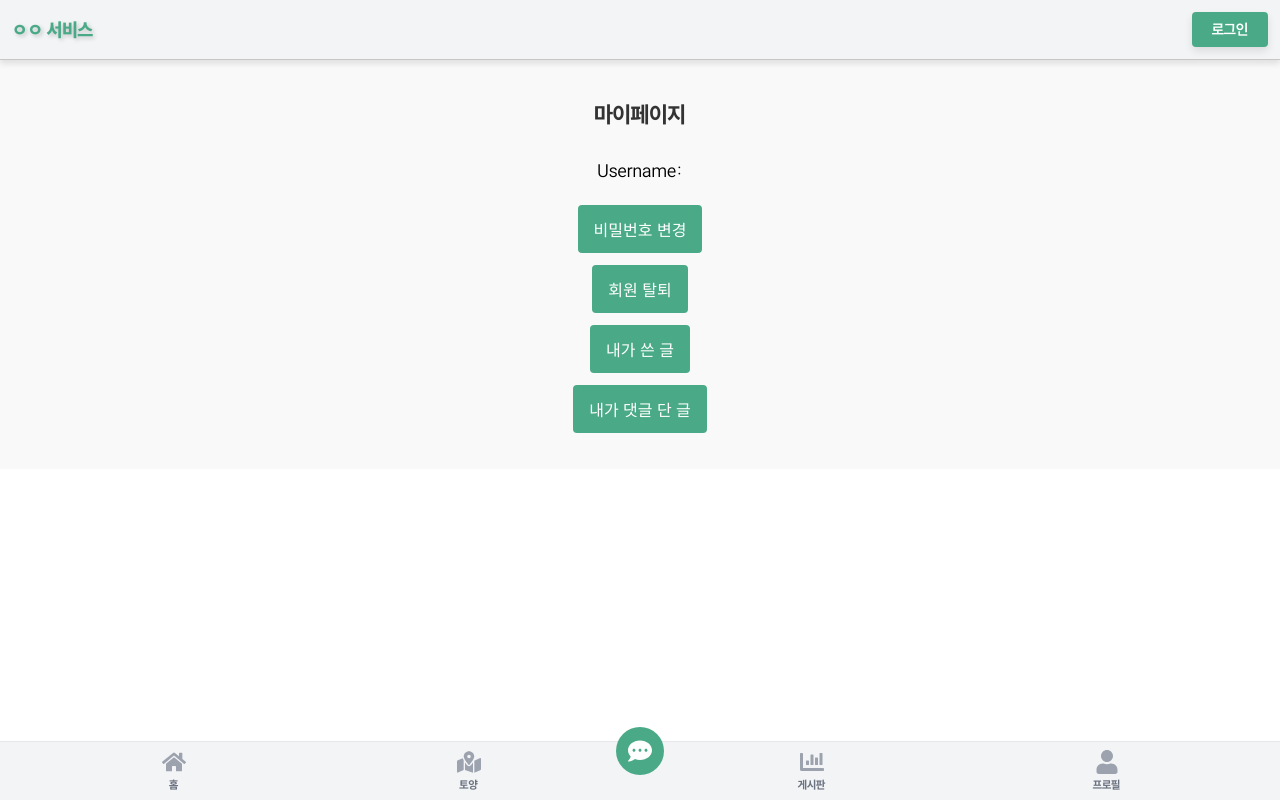
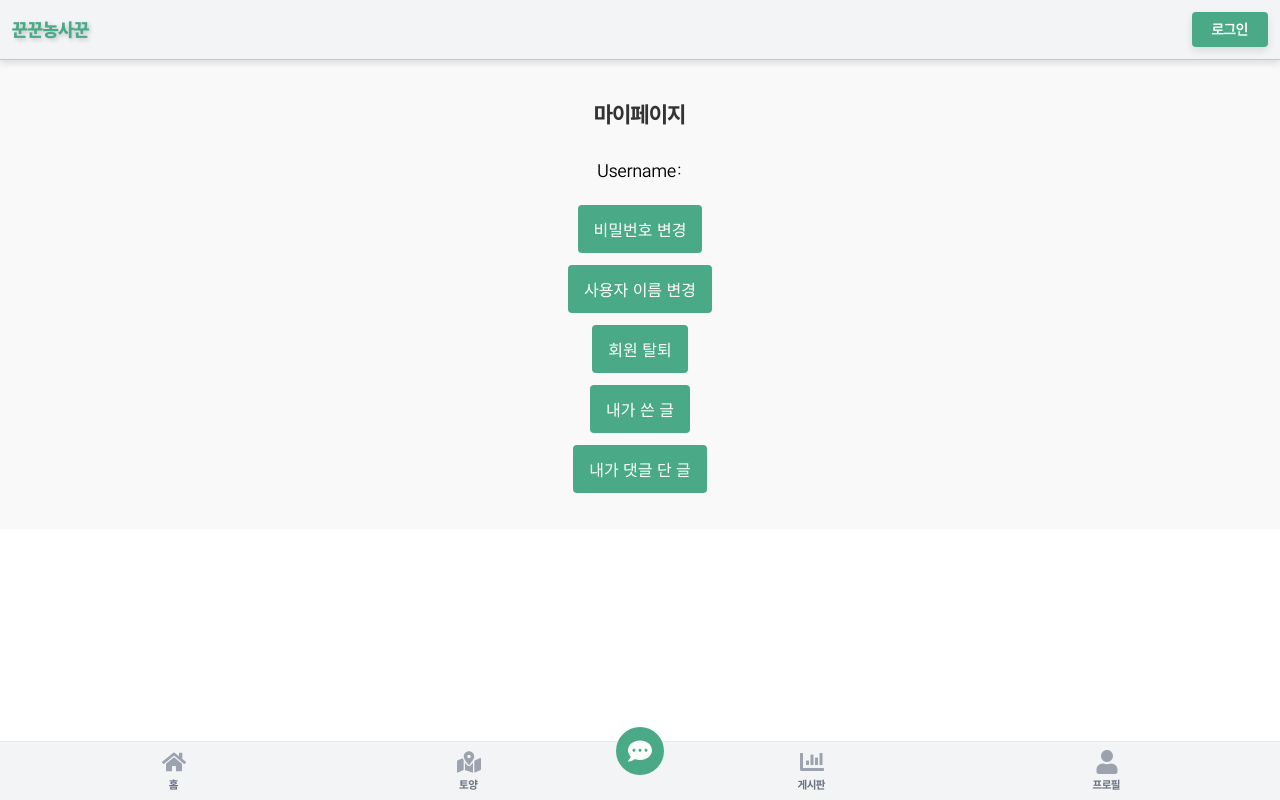
Before and after one commit to minjuko/farm-copilot, a React (Create React App) app: page /mypage in a window 1280 px wide. Built offline with nearby package versions, Linux system fonts and the light colour scheme; no server answers.

Commit message:
feat: 사용자 이름 변경 API

```diff
--- a/src/components/layouts/TopBar.jsx
+++ b/src/components/layouts/TopBar.jsx
@@ -107,7 +107,7 @@ const TopBar = () => {
 
   return (
     <TopBars>
-      <Logo>ㅇㅇ 서비스</Logo>
+      <Logo> 꾼꾼농사꾼 </Logo>
       <RightSection>
         {isLoggedIn ? (
           <>
--- /dev/null
+++ b/src/components/templates/ChangeUsernameModal.jsx
@@ -0,0 +1,82 @@
+import React, { useState } from "react";
+import axios from "axios";
+import styled from "styled-components";
+import Modal from "react-modal";
+
+const Container = styled.div`
+  display: flex;
+  flex-direction: column;
+  align-items: center;
+  padding: 24px;
+  background-color: white;
+  border-radius: 8px;
+  box-shadow: 0 4px 8px rgba(0, 0, 0, 0.2);
+`;
+
+const Title = styled.h2`
+  margin-bottom: 16px;
+  color: #333;
+`;
+
+const Input = styled.input`
+  padding: 8px;
+  font-size: 16px;
+  margin-bottom: 16px;
+  border: 1px solid #ccc;
+  border-radius: 4px;
+`;
+
+const Button = styled.button`
+  padding: 12px 16px;
+  font-size: 16px;
+  color: white;
+  background-color: #4aaa87;
+  border: none;
+  border-radius: 4px;
+  cursor: pointer;
+  &:hover {
+    background-color: #6dc4b0;
+  }
+`;
+
+const ChangeUsernameModal = ({ isOpen, onRequestClose, setUsername }) => {
+  const [newUsername, setNewUsername] = useState("");
+
+  const handleUsernameChange = async () => {
+    try {
+      const csrfToken = document.cookie.match(/csrftoken=([^;]*)/)[1];
+      const response = await axios.post(
+        "http://localhost:8000/login/change_username/",
+        JSON.stringify({ new_username: newUsername }),
+        {
+          headers: {
+            "Content-Type": "application/json",
+            "X-CSRFToken": csrfToken,
+          },
+          withCredentials: true,
+        }
+      );
+      setUsername(newUsername);
+      onRequestClose();
+    } catch (error) {
+      console.error("Failed to change username", error);
+    }
+  };
+
+  return (
+    <Modal isOpen={isOpen} onRequestClose={onRequestClose}>
+      <Container>
+        <Title>사용자 이름 변경</Title>
+        <Input
+          type="text"
+          value={newUsername}
+          onChange={(e) => setNewUsername(e.target.value)}
+          placeholder="새로운 사용자 이름"
+        />
+        <Button onClick={handleUsernameChange}>변경</Button>
+      </Container>
+    </Modal>
+  );
+};
+
+export default ChangeUsernameModal;
--- a/src/components/templates/MyPageTemplate.jsx
+++ b/src/components/templates/MyPageTemplate.jsx
@@ -1,9 +1,9 @@
-// MyPage.js
 import React, { useEffect, useState } from "react";
 import { useNavigate } from "react-router-dom";
 import axios from "axios";
 import styled from "styled-components";
 import ChangePasswordModal from "./ChangePasswordModal";
+import ChangeUsernameModal from "./ChangeUsernameModal"; // 새로운 모달 컴포넌트 추가
 
 const Container = styled.div`
   display: flex;
@@ -44,6 +44,7 @@ const Button = styled.button`
 const MyPageTemplate = () => {
   const [username, setUsername] = useState("");
   const [isPasswordModalOpen, setIsPasswordModalOpen] = useState(false);
+  const [isUsernameModalOpen, setIsUsernameModalOpen] = useState(false); // 새로운 상태 추가
   const navigate = useNavigate();
 
   useEffect(() => {
@@ -63,6 +64,10 @@ const MyPageTemplate = () => {
     setIsPasswordModalOpen(true);
   };
 
+  const handleUsernameChange = () => {
+    setIsUsernameModalOpen(true);
+  };
+
   const handleAccountDeletion = () => {
     navigate("/delete_account");
   };
@@ -73,20 +78,26 @@ const MyPageTemplate = () => {
 
   const handleViewMyCommentedPosts = () => {
     navigate("/my_commented_posts");
-  }
+  };
 
   return (
     <Container>
       <Title>마이페이지</Title>
       <UserInfo>Username: {username}</UserInfo>
       <Button onClick={handlePasswordChange}>비밀번호 변경</Button>
+      <Button onClick={handleUsernameChange}>사용자 이름 변경</Button> {/* 사용자 이름 변경 버튼 추가 */}
       <Button onClick={handleAccountDeletion}>회원 탈퇴</Button>
       <Button onClick={handleViewMyPosts}>내가 쓴 글</Button>
-        <Button onClick={handleViewMyCommentedPosts}>내가 댓글 단 글</Button>
+      <Button onClick={handleViewMyCommentedPosts}>내가 댓글 단 글</Button>
 
       <ChangePasswordModal
         isOpen={isPasswordModalOpen}
         onRequestClose={() => setIsPasswordModalOpen(false)}
+      />
+      <ChangeUsernameModal
+        isOpen={isUsernameModalOpen}
+        onRequestClose={() => setIsUsernameModalOpen(false)}
+        setUsername={setUsername} // 새로운 사용자 이름 모달 컴포넌트 추가
       />
     </Container>
   );
```
